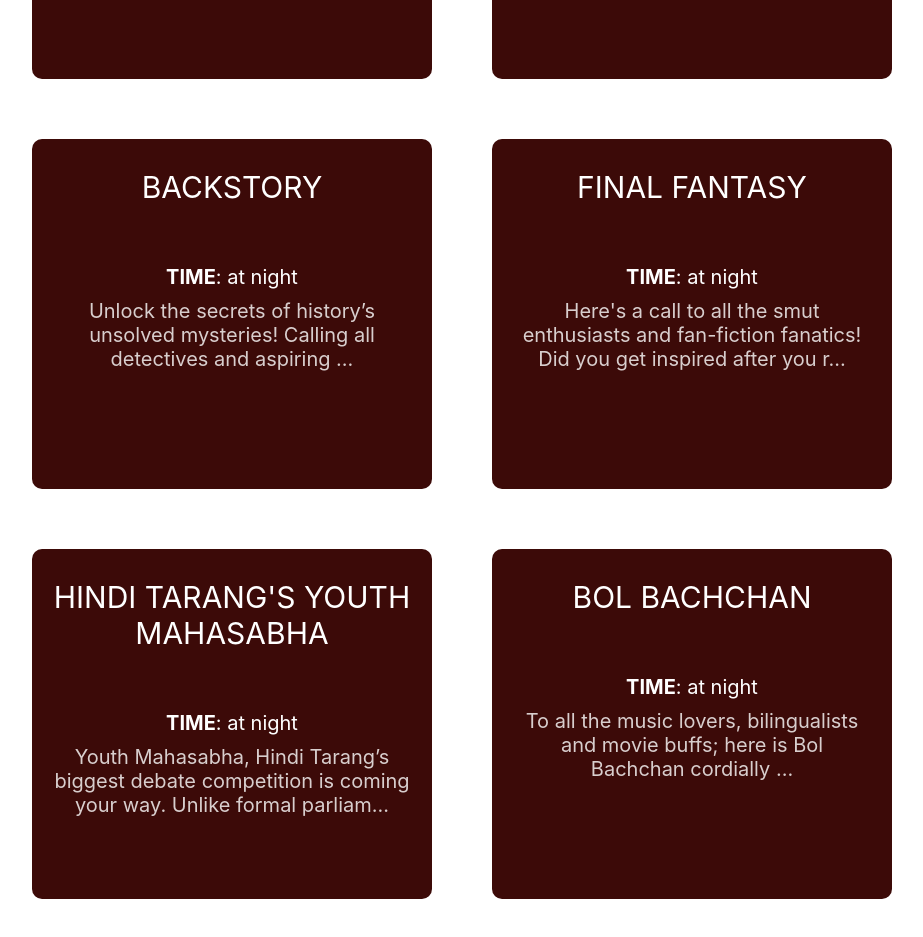
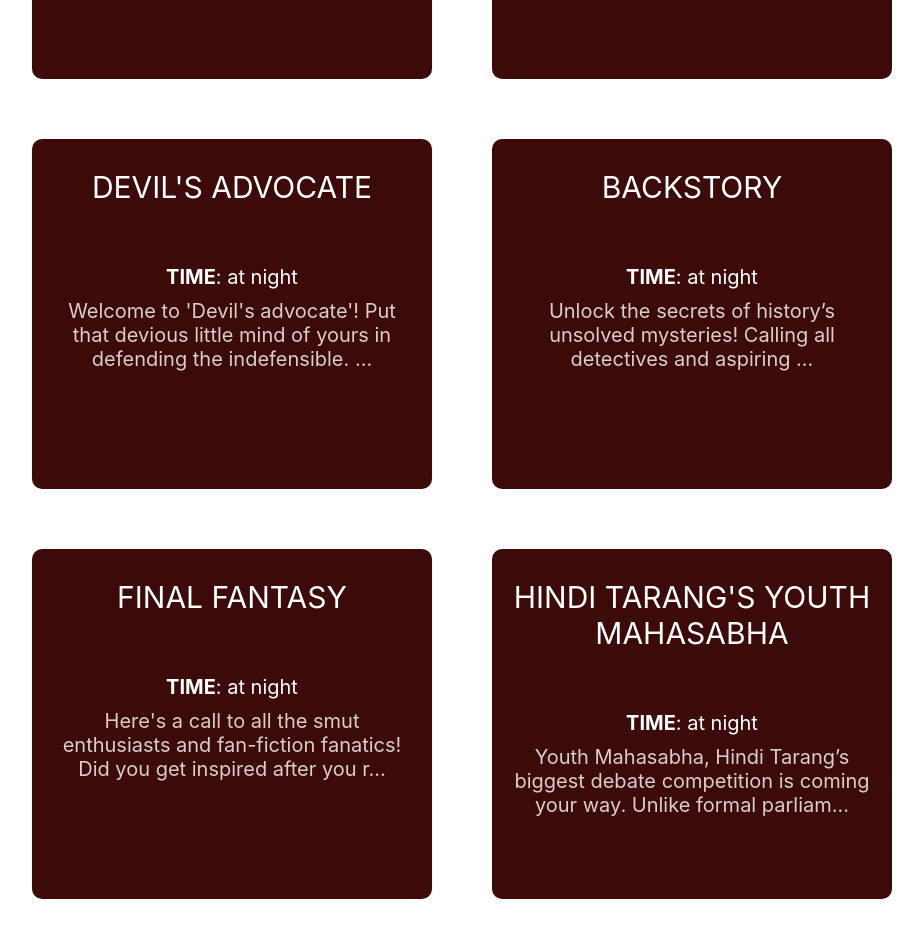
Before and after one commit to Swayam-Shree/VerbaMaximus24, a Next.js app: page /events in a window 1280 px wide. Shown: the part 2660-3597 px from the top of the page, without its empty margins (178-1101 px from the left). Built offline with nearby package versions, Linux system fonts and the light colour scheme.

Commit message:
Add devil

```diff
--- a/pages/events/index.js
+++ b/pages/events/index.js
@@ -82,6 +82,11 @@
             The team to come up with the answer in the shortest time will be the winner of the re-lay.
             The quests could be of the following formats: Decipher the script, spell bee, charades (linguistic), chinese whisper, Identify the murderer
             `,
+            time: "at night"
+        },
+        {
+            title: "Devil's Advocate",
+            desc: `Welcome to 'Devil's advocate'! Put that devious little mind of yours in defending the indefensible. In this exciting game, prompts will be given that you must justify. Whether or not you believe it yourself, you must make sure the audience does after you're through with them. Your wits and morality will be challenged, language will flourish and incredible fun is assured!`,
             time: "at night"
         },
         {
```
